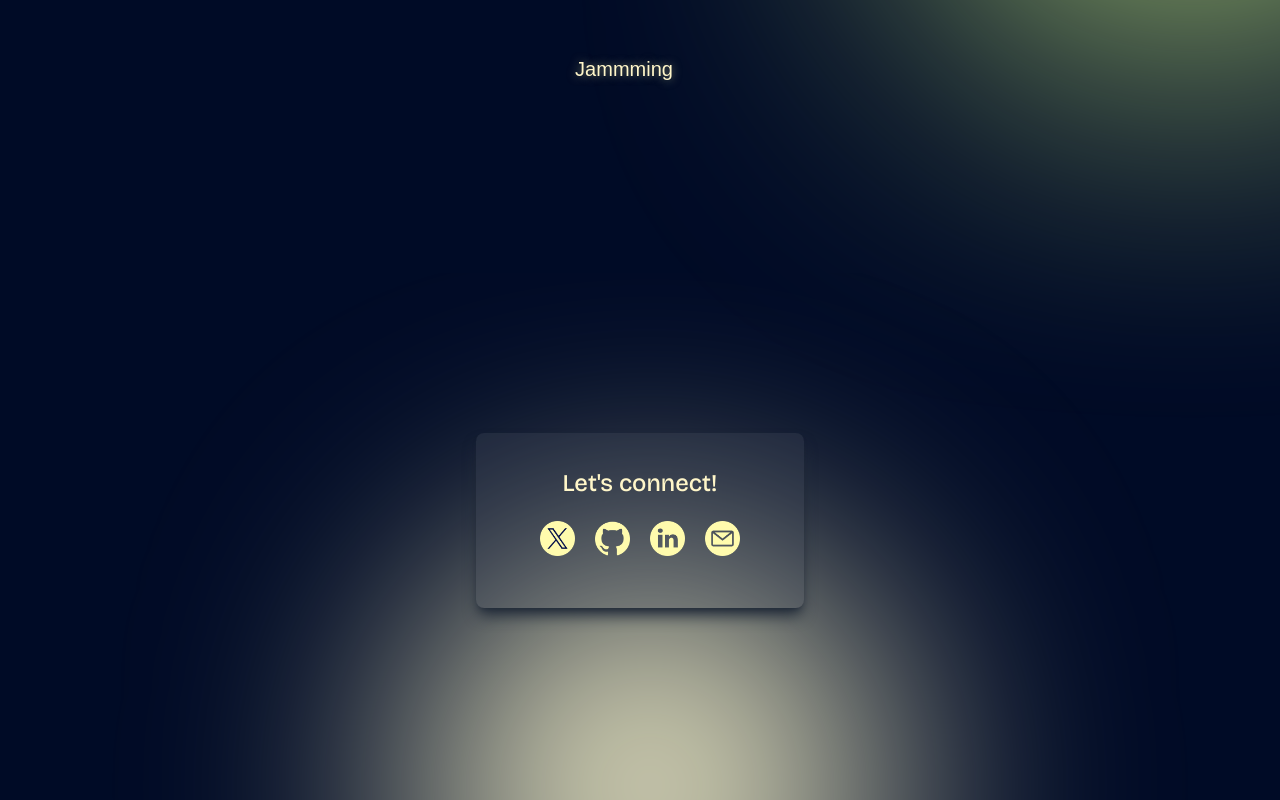
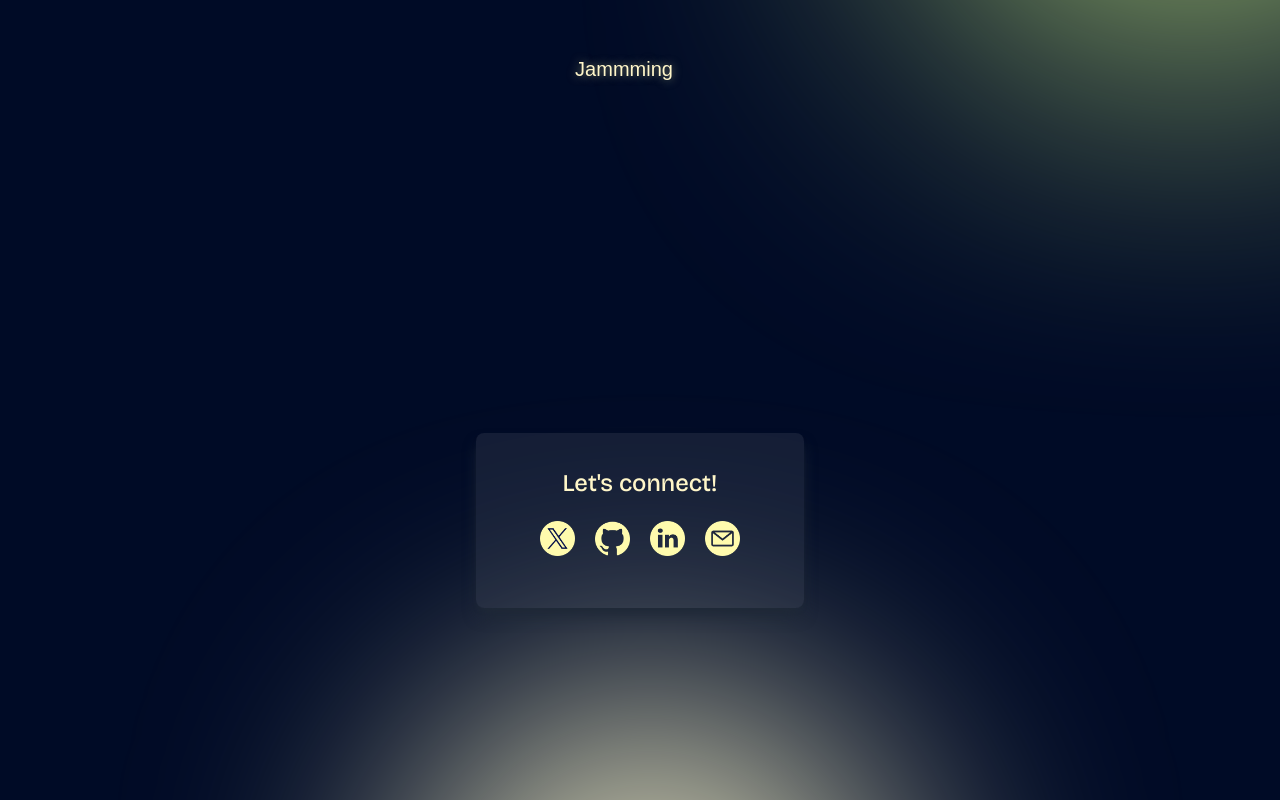
Before and after one commit to ingriddsss/portfolio, a Next.js app: page / in a window 1280 px wide. Shown: the part 3844-4644 px from the top of the page. Built offline with nearby package versions, Linux system fonts and the light colour scheme.

Commit message:
yellow blob 3 update

```diff
--- a/src/app/globals.css
+++ b/src/app/globals.css
@@ -198,7 +198,7 @@ body {
 
 .contact {
   background-image: url('/yellow-bbblurry.svg');
-  background-size: cover;
+  background-size: 101% 325%;
   background-position: center 15%;
   background-repeat: no-repeat;
   overflow: visible;
```
